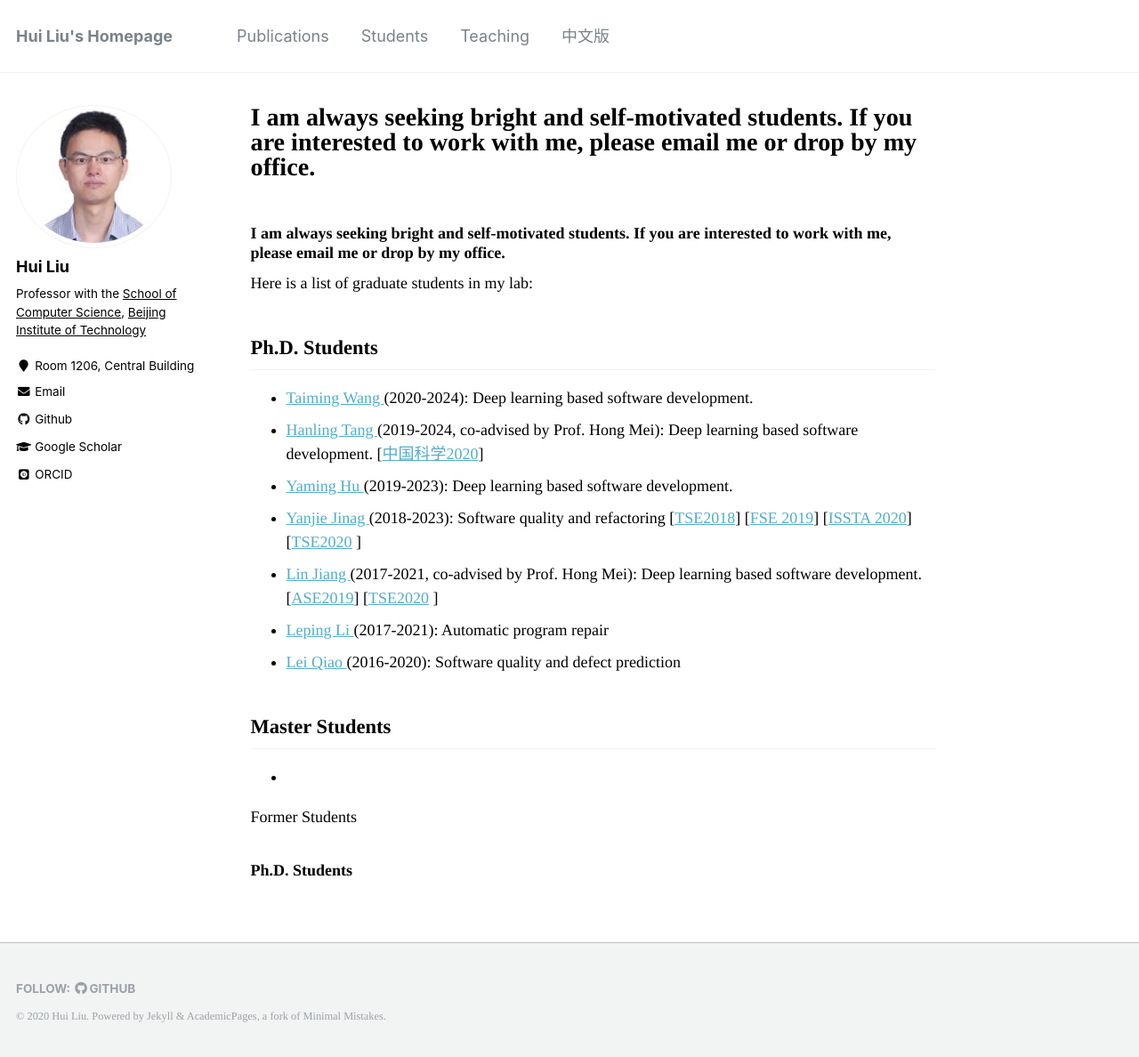
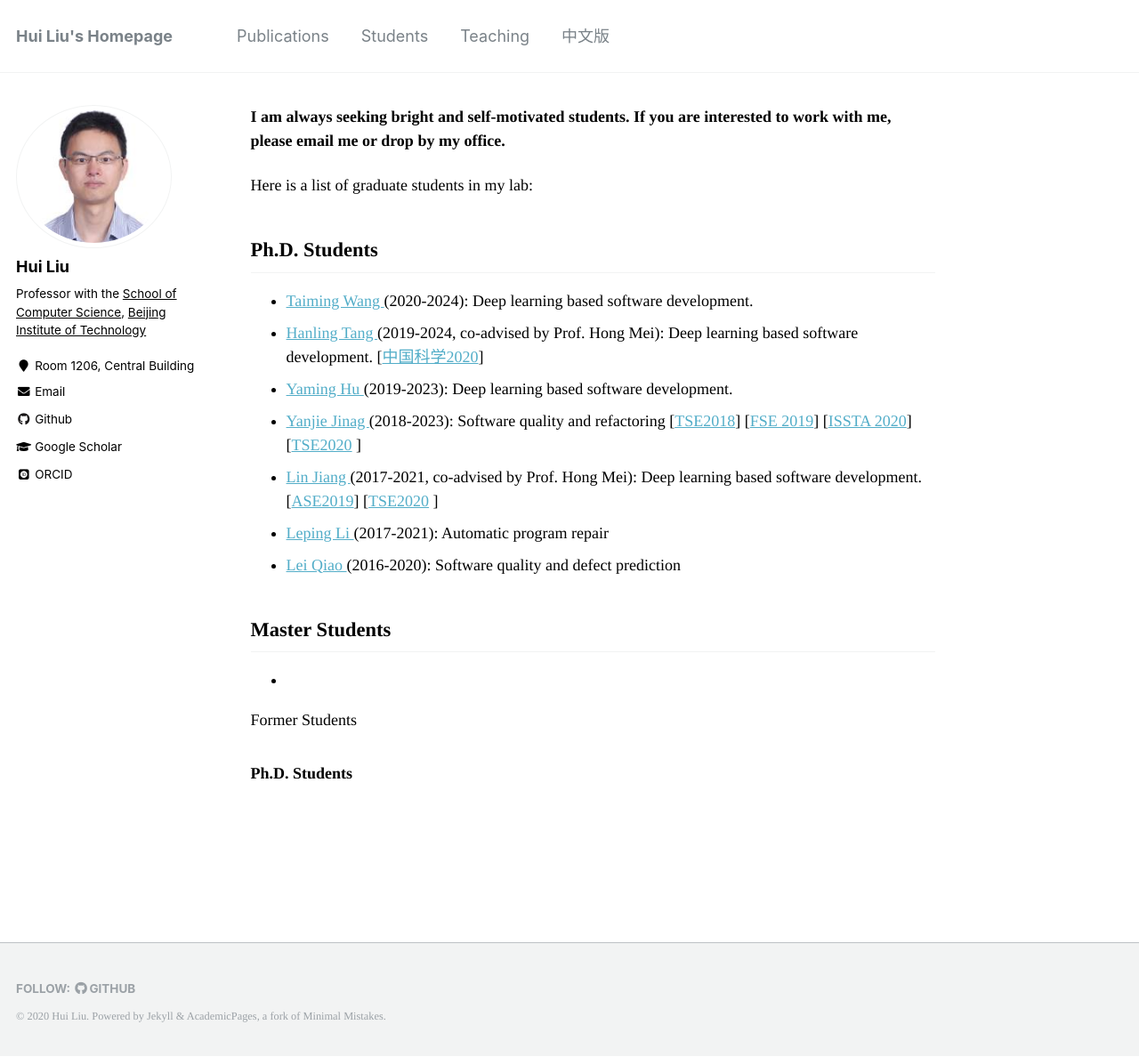
Before and after one commit to liuhuigmail/liuhuigmail.github.io, a Jekyll site: the page built from _pages/students.md, in a window 1280 px wide and 1188 px high. Shown: the whole window at 89% size. Built offline with Jekyll 4.4.1, drawn with Linux system fonts in a browser that asks for light colours; some web fonts are replaced; our own code applies the rules of GitHub Pages for plain Markdown files.

Commit message:
Update students.md

```diff
--- a/_pages/students.md
+++ b/_pages/students.md
@@ -3,7 +3,7 @@ layout: single
 permalink: /students/
 author_profile: true
 ---
-### I am always seeking bright and self-motivated students. If you are interested to work with me, please email me or drop by my office.
+ **I am always seeking bright and self-motivated students. If you are interested to work with me, please email me or drop by my office.**
 
 Here is a list of graduate students in my lab:
 
```
